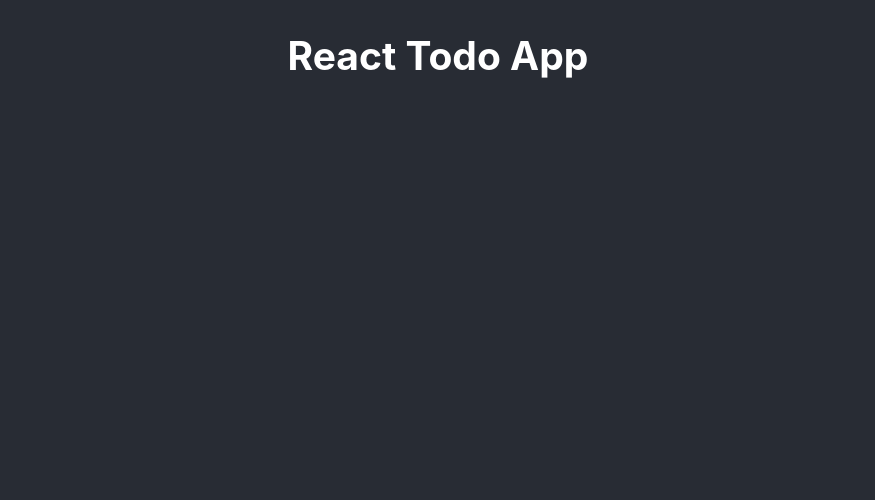
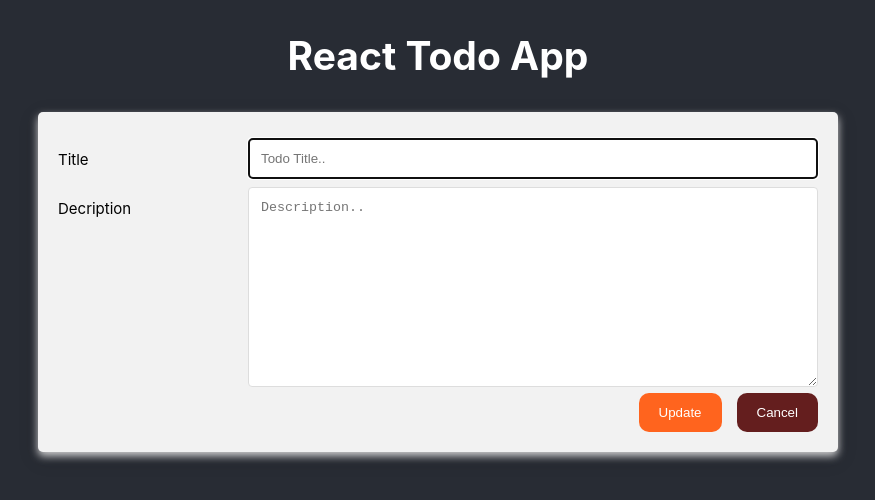
Before and after one commit to superdev808/react-to-do-app, a React (Create React App) app: page /1 in a window 1280 px wide. Shown: the top 500 px of the page, without its empty margins (202-1077 px from the left). Built offline with nearby package versions, Linux system fonts and the light colour scheme.

Commit message:
sass variable and mixin define

```diff
--- a/src/App.js
+++ b/src/App.js
@@ -3,7 +3,6 @@ import { Router, Route, Switch } from 'react-router-dom';
 import Dashboard from './Components/Dashboard/Dashboard'
 import CreateTodo from './Components/Todos/CreateTodo'
 import { createBrowserHistory } from 'history';
-import PostDetails from './Components/Todos/TodoDetails';
 
 const history = createBrowserHistory()
 
@@ -16,8 +15,8 @@ class App extends Component {
             <h2> React Todo App </h2>
             <Switch>
               <Route exact path='/' component={Dashboard} />
-              <Route path='/new' component={CreateTodo} />
-              <Route path='/update/:id' component={PostDetails} />
+              <Route path='/:todoType/:id' component={CreateTodo} />
+              <Route path='/:todoType' component={CreateTodo} />
             </Switch>
           </div>
         </Router>
--- a/src/Components/Dashboard/Dashboard.js
+++ b/src/Components/Dashboard/Dashboard.js
@@ -27,7 +27,7 @@ class Dashboard extends Component {
    }
 
    handleNew = (e) => {
-      this.props.history.push('/new')
+      this.props.history.push('/create')
    }
 
    render() {
--- a/src/Components/TodoRow/TodoRow.js
+++ b/src/Components/TodoRow/TodoRow.js
@@ -18,10 +18,9 @@ const TodoRow = ({ todo, handleFinish, handleDelete }) => {
         <td>
             <button className='del_button'
                 onClick={(e) => handleDelete(todo.id)}> delete
-                </button>
+            </button>
         </td>
     </tr >)
 }
 
-
 export default TodoRow
--- a/src/Components/Todos/CreateTodo.js
+++ b/src/Components/Todos/CreateTodo.js
@@ -3,7 +3,12 @@ import { connect } from 'react-redux'
 import { bindActionCreators } from 'redux'
 import { withRouter } from 'react-router-dom'
 
-import { addTodo } from '../../redux/actions/todo.action'
+import {
+    addTodo,
+    updateTodo
+} from '../../redux/actions/todo.action'
+
+import { getVisibleTodos } from '../../redux/selectors'
 
 import './todo.scss'
 //import { thisExpression } from '@babel/types';
@@ -11,33 +16,55 @@ import './todo.scss'
 class CreateTodo extends Component {
 
     state = {
-        title: '',
         titleFocused: true
+    }
+
+    constructor(props) {
+        super(props)
+        const todoType = props.match.params.todoType
+
+        if (todoType === 'update') {
+            const id = props.match.params.id
+            const { visibleTodos } = props
+            this.findTodo = visibleTodos.find((todo) => (todo.id === Number.parseInt(id)))
+        }
     }
 
     handleCancel = () => {
         this.props.history.push('/')
     }
 
-    handleTitleChange = () => {
-        this.setState({
-            title: this.getTitle.value
-        })
-    }
-
     handleSubmit = (e) => {
 
         e.preventDefault()
 
-        if (!this.getTitle.value)
+        if (!this.getTitle.value) {
+            this.setState({
+                titleFocused: false
+            })
             return
+        }
 
-        const { addTodo } = this.props.actions
+        const { todoType } = this.props.match.params
 
-        addTodo({
-            title: this.getTitle.value,
-            content: this.getContent.value
-        })
+        if (todoType === 'create') {
+
+            const { addTodo } = this.props.actions
+
+            addTodo({
+                title: this.getTitle.value,
+                content: this.getContent.value
+            })
+        } else {
+
+            const { updateTodo } = this.props.actions
+
+            updateTodo({
+                ...this.findTodo,
+                title: this.getTitle.value,
+                content: this.getContent.value
+            })
+        }
 
         this.getContent.value = ''
         this.getTitle.value = ''
@@ -50,15 +77,10 @@ class CreateTodo extends Component {
         })
     }
 
-    onBlurTitle = () => {
-        this.setState({
-            titleFocused: false
-        })
-    }
-
     render() {
 
         const { title, titleFocused } = this.state
+        const { todoType } = this.props.match.params
 
         return (
             <div className='container'>
@@ -72,12 +94,12 @@ class CreateTodo extends Component {
                                 autoComplete="off"
                                 id='title'
                                 name='firstname'
-                                placeholder='Post Title..'
-                                onChange={this.handleTitleChange}
+                                placeholder='Todo Title..'
                                 ref={(input) => this.getTitle = input}
-                                className={`${!title && !titleFocused && 'title_valdiation'}`}
+                                className={`${!titleFocused && 'title_valdiation'}`}
                                 onFocus={this.onFocusTitle}
                                 onBlur={this.onBlurTitle}
+                                defaultValue={this.findTodo && this.findTodo.title}
                                 autoFocus
                             />
                             {
@@ -90,12 +112,18 @@ class CreateTodo extends Component {
                             <label htmlFor='subject'>Decription</label>
                         </div>
                         <div className='col-75'>
-                            <textarea id='content' name='content' placeholder='Description..' style={{ height: '200px' }} ref={(input) => this.getContent = input}></textarea>
+                            <textarea id='content'
+                                name='content'
+                                placeholder='Description..'
+                                style={{ height: '200px' }}
+                                ref={(input) => this.getContent = input}
+                                defaultValue={this.findTodo && this.findTodo.content}>
+                            </textarea>
                         </div>
                     </div>
-                    <div className='row'>
+                    <div className='row' style={{ display: 'flex', justifyContent: 'flex-end' }}>
+                        <input type='submit' value={todoType === 'create' ? 'Add' : 'Update'} />
                         <button className='cancel_button' onClick={this.handleCancel}> Cancel </button>
-                        <input type='submit' value='Add' />
                     </div>
                 </form>
             </div >
@@ -104,12 +132,13 @@ class CreateTodo extends Component {
 }
 
 const mapStateToProps = state => ({
-    posts: state.posts,
+    visibleTodos: getVisibleTodos(state)
 })
 
 const mapDispatchToProps = dispatch => ({
     actions: bindActionCreators({
-        addTodo
+        addTodo,
+        updateTodo
     }, dispatch),
 })
 
--- a/src/Components/Todos/todo.scss
+++ b/src/Components/Todos/todo.scss
@@ -1,3 +1,5 @@
+@import "../../const";
+
 * {
   box-sizing: border-box;
 }
@@ -7,23 +9,23 @@ select,
 textarea {
   width: 100%;
   padding: 12px;
-  border: 1px solid #ccc;
-  border-radius: 4px;
+  border: 1px solid $button-noactive-color;
+  @include border-radius(4px);
   resize: vertical;
 }
 
 label {
   padding: 12px 12px 12px 0;
   display: inline-block;
-  color: black;
+  color: $text-black-color;
 }
 
 input[type="submit"] {
-  background-color: rgb(90, 95, 91);
+  background-color: $button-orange-color;
   color: white;
   padding: 12px 20px;
   border: none;
-  border-radius: 10px;
+  @include border-radius(10px);
   cursor: pointer;
   float: right;
   margin-right: 15px;
@@ -31,36 +33,35 @@ input[type="submit"] {
 
 input[type="submit"] {
   &:hover {
-    background-color: #a2b1a3;
+    background-color: $button-hover-color;
   }
 }
 
 .cancel_button {
-  background-color: rgb(230, 95, 90);
-  color: white;
+  background-color: $button-dark-red-color;
+  color: $text-white-color;
   padding: 12px 20px;
   border: none;
-  border-radius: 10px;
+  @include border-radius(10px);
   cursor: pointer;
   float: right;
   &:hover {
-    background-color: rgb(255, 135, 91);
-    color: white;
+    background-color: $button-hover-color;
+    color: $text-white-color;
     padding: 12px 20px;
     border: none;
-    border-radius: 10px;
     cursor: pointer;
     float: right;
   }
 }
 
 .title_valdiation {
-  border-bottom-color: red !important;
+  border-bottom-color: $validation-form-color !important;
   border-bottom-width: 2px !important;
 }
 
 .input_validaton_badge {
-  color: red;
+  color: $validation-form-color;
   text-align: left;
   font-size: 13px;
   padding-left: 5px;
--- /dev/null
+++ b/src/_const.scss
@@ -0,0 +1,30 @@
+/* mixIns */
+@mixin border-radius($radius) {
+  border-radius: $radius;
+}
+
+/* color constants */
+
+/*text-color*/
+$text-black-color: black;
+$text-white-color: white;
+
+/*button-color*/
+$button-light-blue-color: rgb(100, 200, 230);
+$button-orange-color: rgb(255, 100, 30);
+$button-dark-red-color: rgb(100, 30, 30);
+$button-active-color: #4caf50;
+$button-noactive-color: #ddd;
+$button-hover-color: #a2b1a3;
+
+$checkbox-checked-color: #2196f3;
+$checkbox-hover-color: #777;
+$checkbox-normal-color: rgb(63, 61, 61);
+
+/*container color*/
+$body-back-color: #282c34;
+$container-color: #f2f2f2;
+$box-shadow-color1: rgba(255, 254, 254, 0.8);
+$box-shadow-color2: rgba(0, 0, 0, 0.19);
+
+$validation-form-color: red;
--- a/src/index.scss
+++ b/src/index.scss
@@ -1,3 +1,5 @@
+@import "./const";
+
 body {
   margin: 0;
   font-family: -apple-system, BlinkMacSystemFont, "Segoe UI", "Roboto", "Oxygen",
@@ -5,13 +7,13 @@ body {
     sans-serif;
   -webkit-font-smoothing: antialiased;
   -moz-osx-font-smoothing: grayscale;
-  background-color: #282c34;
+  background-color: $body-back-color;
   min-height: 100vh;
   align-items: center;
   text-align: center;
   justify-content: center;
   font-size: calc(10px + 2vmin);
-  color: white;
+  color: $text-white-color;
 }
 
 code {
@@ -21,13 +23,12 @@ code {
 
 .container {
   width: 50%;
-  min-width: 400px;
-  border-radius: 5px;
-  background-color: #f2f2f2;
+  min-width: 800px;
+  @include border-radius(5px);
+  background-color: $container-color;
   padding: 20px;
   margin: auto;
-  box-shadow: 0 4px 8px 0 rgba(255, 254, 254, 0.8),
-    0 6px 20px 0 rgba(0, 0, 0, 0.19);
+  box-shadow: 0 4px 8px 0 $box-shadow-color1, 0 6px 20px 0 $box-shadow-color2;
 }
 
 .col-25 {
--- a/src/redux/reducers/todo.reducer.js
+++ b/src/redux/reducers/todo.reducer.js
@@ -23,8 +23,8 @@ const todoReducer = (state = initialState, action) => {
         case types.FINISH_TODO:
             {
                 let todos = state.todos
-                todos = todos.map((post) => {
-                    return post.id === action.id ? { ...post, finished: !post.finished } : post
+                todos = todos.map((todo) => {
+                    return todo.id === action.id ? { ...todo, finished: !todo.finished } : todo
                 })
 
                 return {
@@ -35,7 +35,7 @@ const todoReducer = (state = initialState, action) => {
         case types.DELETE_TODO:
             {
                 let todos = state.todos
-                todos = todos.filter((post) => post && post.id !== action.id)
+                todos = todos.filter((todo) => todo && todo.id !== action.id)
                 return {
                     ...state,
                     todos
```
Also changed, not shown: src/Components/Dashboard/Dashboard.scss (+36 -26 lines), src/redux/selectors/index.js (line endings or trailing spaces).
